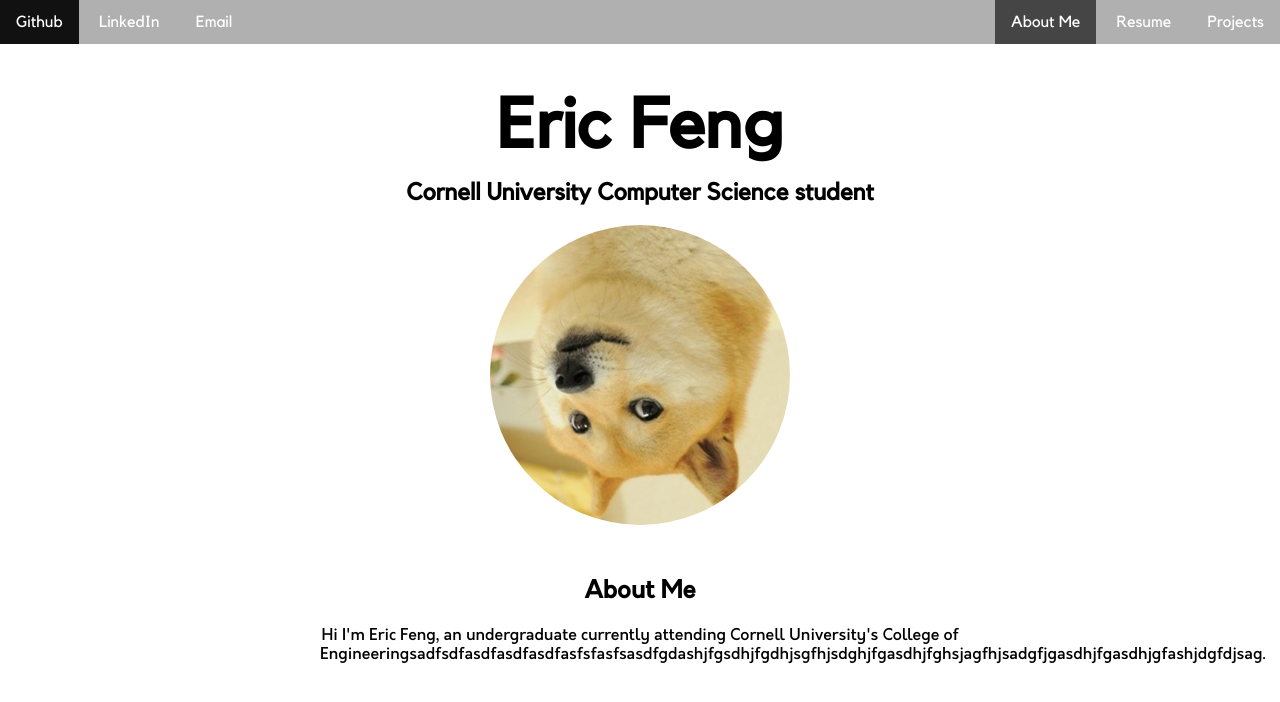
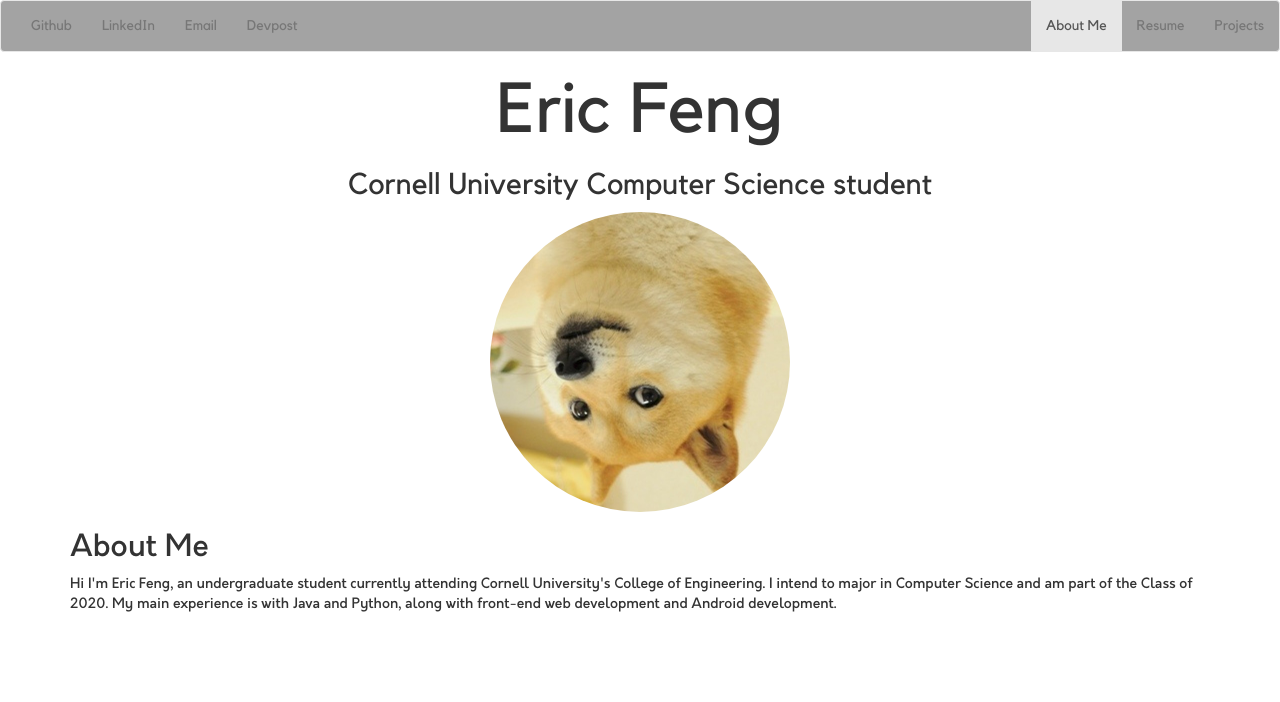
Before and after one commit to ef23/ef23.github.io, a plain HTML site: page index.html in a window 1280 px wide. Drawn offline with nearby package versions, Linux system fonts and the light colour scheme.

Commit message:
rewrote nav bar with bootstrap

```diff
--- a/css/style.css
+++ b/css/style.css
@@ -1,3 +1,5 @@
+
+
 @font-face {
     font-family: "Kollektif";
     src: url(fonts/Kollektif.ttf) format("truetype");
@@ -30,29 +32,6 @@
     color: white;
 }
 
-ul {
-    background-color: #B0B0B0;
-    list-style-type: none;
-    margin: 0;
-    padding: 0;
-    overflow: hidden;
-}
-
-li {
-    display: inline;
-}
-
-li a {
-    display: inline-block;
-    text-align: center;
-    text-decoration: none;
-    padding: 14px 16px;
-}
-
-li a:hover {
-    background-color: #111;
-}
-
 .main {
     text-align: center;
 }
@@ -68,19 +47,14 @@
 .navhead, .navlinks, .nav{
     font-family: Kollektif;
 }
-
 .navhead {
     text-align: center;
 }
 
-.navlinks {
-    float: left;
+.navbar.navbar-default {
+    background-color: #A3A3A3;
 }
 
-.nav {
-    float: right;
+.navtext {
+    color: white;
 }
-
-.active {
-    background-color: #454545;
-}
--- a/index.html
+++ b/index.html
@@ -2,25 +2,28 @@
 <html lang="en-US">
 <head>
     <title>Eric Feng</title>
+  <link rel="stylesheet" href="https://maxcdn.bootstrapcdn.com/bootstrap/3.3.7/css/bootstrap.min.css">
     <link rel="stylesheet" href="css/style.css" />
 </head>
 
 <body>
-
-    <!-- Navigation Bar -->
-    <ul>
-        <div class = "navlinks">
-            <li> <a href="http://github.com/ef23" target="_blank">Github</a></li>
-            <li> <a href="https://www.linkedin.com/in/eric-feng-8041b4125" target="_blank">LinkedIn</a></li>
-            <li> <a href="mailto:evf23@cornell.edu?subject=Hi Eric">Email</a></li>
-        </div>
-        <div class ="nav">
-                <li><a class = "active" href="index.html">About Me</a></li>
+    <nav class="navbar navbar-default">
+        <div class="container-fluid">
+        <div class = "navtext">
+            <ul class = "nav navbar-nav">
+                <li> <a href="http://github.com/ef23" target="_blank">Github</a></li>
+                <li> <a href="https://www.linkedin.com/in/eric-feng-8041b4125" target="_blank">LinkedIn</a></li>
+                <li> <a href="mailto:evf23@cornell.edu?subject=Hi Eric">Email</a></li>
+                <li> <a href="https://devpost.com/ef23" target="_blank">Devpost</a></li>
+            </ul>
+            <ul class="nav navbar-nav navbar-right">
+                <li class ="active"><a href="index.html">About Me</a></li>
                 <li><a href="resume.html">Resume</a></li>
                 <li><a href="projects.html">Projects</a></li>
+            </ul>
             </div>
-    </ul>
-
+        </div>
+    </nav>
 
     <header class = "navhead">
         <h1> Eric Feng </h1>
@@ -28,9 +31,10 @@
         <img src = "images/download.jpg"/>
     </header>
 
-    <div class ="main">
+    <div class ="container">
         <h2>About Me</h2>
-        <p> Hi I'm Eric Feng, an undergraduate currently attending Cornell University's College of Engineeringsadfsdfasdfasdfasdfasfsfasfsasdfgdashjfgsdhjfgdhjsgfhjsdghjfgasdhjfghsjagfhjsadgfjgasdhjfgasdhjgfashjdgfdjsag. </p>
+        <p> Hi I'm Eric Feng, an undergraduate student currently attending Cornell University's College of Engineering. I intend to major in Computer Science and am part of the Class of 2020.
+        My main experience is with Java and Python, along with front-end web development and Android development. </p>
     </div>
 
 </body>
```
